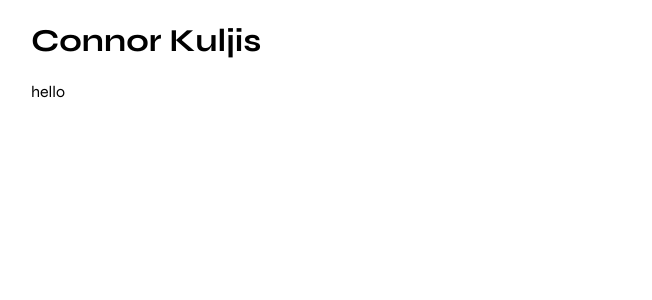
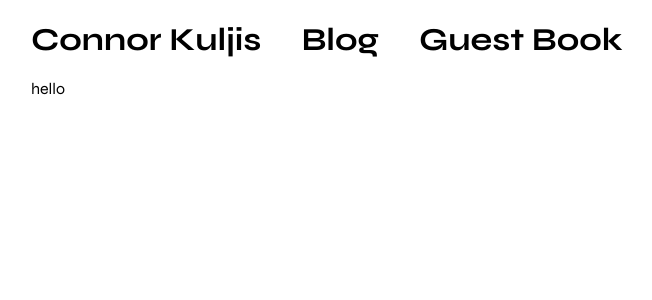
Before and after one commit to connorkuljis/connorkuljis-portfolio, a Next.js app: page / in a window 1280 px wide. Shown: the top 300 px of the page, without its empty margins (1-653 px from the left). Built offline with nearby package versions, Linux system fonts and the light colour scheme.

Commit message:
nav and css

```diff
--- a/app/layout.tsx
+++ b/app/layout.tsx
@@ -1,5 +1,7 @@
 import './globals.css'
 import { Syne } from '@next/font/google'
+import styles from './page.module.css'
+import Link from 'next/link'
 
 const syne = Syne()
 
@@ -15,7 +17,23 @@ export default function RootLayout({
         head.tsx. Find out more at https://beta.nextjs.org/docs/api-reference/file-conventions/head
       */}
       <head />
-      <body className={syne.className}>{children}</body>
+
+			<body className={syne.className}>
+				<header className={styles.container}>
+
+					<nav>
+						<h1>
+							<Link className={styles.nav} href="/">Connor Kuljis</Link>
+							<Link className={styles.nav} href="/blog">Blog</Link>
+							<Link className={styles.nav} href="/guestbook">Guest Book</Link>
+						</h1>
+					</nav>
+
+				</header>
+
+				<div>{children}</div>
+
+			</body>
     </html>
   )
 }
--- a/app/page.module.css
+++ b/app/page.module.css
@@ -1,3 +1,7 @@
+.nav {
+    margin-right: 40px;
+    font-size: 2rem;
+}
 .container {
   padding: 0 2rem;
 }
--- a/app/page.tsx
+++ b/app/page.tsx
@@ -3,7 +3,6 @@ import styles from './page.module.css'
 export default function Home() {
 	return (
 		<div className={styles.container}>
-			<h1>Connor Kuljis</h1>
 			<main>hello</main>
 		</div>
 	)
```
